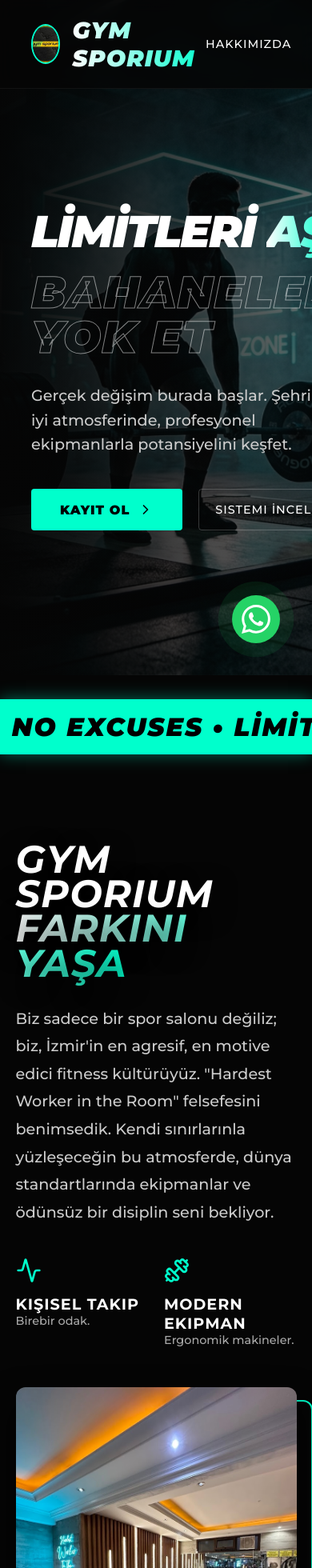
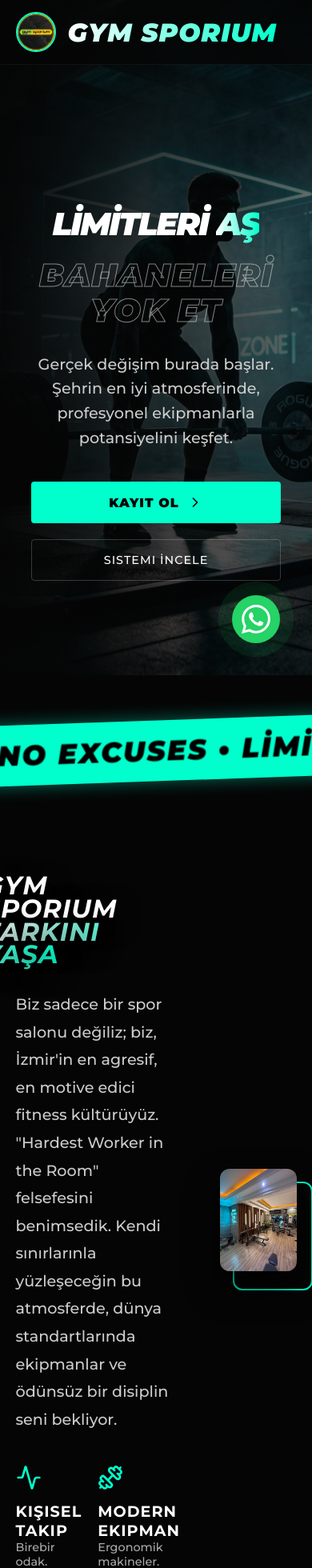
Before and after one commit to KadirOzgn/gymsporium, a React (Vite) app: page / in a window 390 px wide. Shown: the top 1960 px of the page at 80% size. Built offline with nearby package versions, Linux system fonts and the light colour scheme.

Commit message:
feat: Make design fully responsive for mobile and tablet

```diff
--- a/src/App.jsx
+++ b/src/App.jsx
@@ -146,7 +146,7 @@
       </div>
       <h2 className="text-gradient" style={{ margin: 0, fontSize: '1.8rem', fontStyle: 'italic', fontWeight: 900 }}>GYM SPORIUM</h2>
     </a>
-    <div style={{ display: 'flex', gap: '30px', alignItems: 'center' }}>
+    <div className="nav-links-container" style={{ display: 'flex', gap: '30px', alignItems: 'center' }}>
       <a href="#about" className="nav-link">Hakkımızda</a>
       <a href="#programs" className="nav-link">Programlar</a>
       <a href="#pricing" className="nav-link">Paketler</a>
@@ -243,7 +243,7 @@
     <div style={{ position: 'absolute', top: 0, left: 0, width: '100%', height: '100%', background: 'linear-gradient(to right, rgba(5,5,5,0.98) 0%, rgba(5,5,5,0.6) 100%)', zIndex: 0 }}></div>
     <div className="hero-grid"></div>
 
-    <div className="animate-fade-in" style={{ maxWidth: '800px', marginTop: '80px', zIndex: 1, position: 'relative' }}>
+    <div className="animate-fade-in hero-content" style={{ maxWidth: '800px', marginTop: '80px', zIndex: 1, position: 'relative' }}>
       <h1 style={{ fontSize: '6rem', lineHeight: '1', marginBottom: '20px', fontStyle: 'italic', fontWeight: 900, textTransform: 'uppercase', letterSpacing: '-2px' }}>
         LİMİTLERİ <span className="text-gradient">AŞ</span><br/>
       </h1>
@@ -253,7 +253,7 @@
       <p style={{ fontSize: '1.2rem', marginBottom: '40px', color: '#ccc', lineHeight: '1.6', maxWidth: '600px' }}>
         Gerçek değişim burada başlar. Şehrin en iyi atmosferinde, profesyonel ekipmanlarla potansiyelini keşfet.
       </p>
-      <div style={{ display: 'flex', gap: '20px' }}>
+      <div className="hero-buttons" style={{ display: 'flex', gap: '20px' }}>
         <a href="#pricing" className="btn-primary" style={{ display: 'flex', alignItems: 'center', gap: '10px' }}>
           KAYIT OL <ChevronRight size={20} />
         </a>
--- a/src/index.css
+++ b/src/index.css
@@ -200,11 +200,45 @@
 }
 
 /* Responsive adjustments */
+@media (max-width: 992px) {
+  .bento-grid { grid-template-columns: 1fr !important; }
+  .editorial-grid { grid-template-columns: 1fr; gap: 30px; }
+  .editorial-text h2 { left: 0; font-size: 3rem; }
+}
+
 @media (max-width: 768px) {
-  .section-padding { padding: 80px 5%; }
-  h1 { font-size: 3.5rem !important; }
-  .bento-grid { grid-template-columns: 1fr; }
+  .section-padding { padding: 60px 5%; }
+  h1 { font-size: 2.5rem !important; line-height: 1.1 !important; }
+  h2 { font-size: 2rem !important; }
+  .bento-grid { grid-template-columns: 1fr !important; }
   .bento-item[style*="gridColumn: 'span 2'"] { grid-column: auto !important; }
+
+  /* Navbar Mobile */
+  .nav-links-container { display: none !important; }
+  nav { padding: 15px 5% !important; }
+
+  /* Hero Mobile */
+  .hero-content { padding-top: 60px; text-align: center; }
+  .hero-buttons { flex-direction: column; gap: 10px; width: 100%; }
+  .hero-buttons a { width: 100%; text-align: center; justify-content: center; }
+
+  /* Sections */
+  .pricing-card { padding: 30px 20px; }
+  .popular-tag { right: -40px; font-size: 0.7rem; padding: 5px 30px; }
+
+  /* Custom Cursor / Marquee */
+  .marquee-container { transform: rotate(0) scale(1); margin: 30px 0; }
+  .marquee-content { font-size: 1.5rem; }
+  body { cursor: auto; }
+  .cursor-dot, .cursor-ring { display: none; }
+
+  /* BMI Calculator */
+  .bmi-input { font-size: 1.2rem; }
+  .bmi-container { padding: 25px; }
+  .bmi-result-box { font-size: 1rem; }
+
+  /* Footer */
+  footer { flex-direction: column; text-align: center; gap: 20px; }
 }
 
 /* MacFit Killer Updates */
@@ -481,11 +515,3 @@
   text-align: center;
   animation: fadeIn 0.5s ease;
 }
-
-@media (max-width: 768px) {
-  .editorial-grid { grid-template-columns: 1fr; }
-  .editorial-text h2 { left: 0; font-size: 3rem; }
-  .marquee-container { transform: rotate(0) scale(1); margin: 30px 0; }
-  body { cursor: auto; }
-  .cursor-dot, .cursor-ring { display: none; }
-}
```
